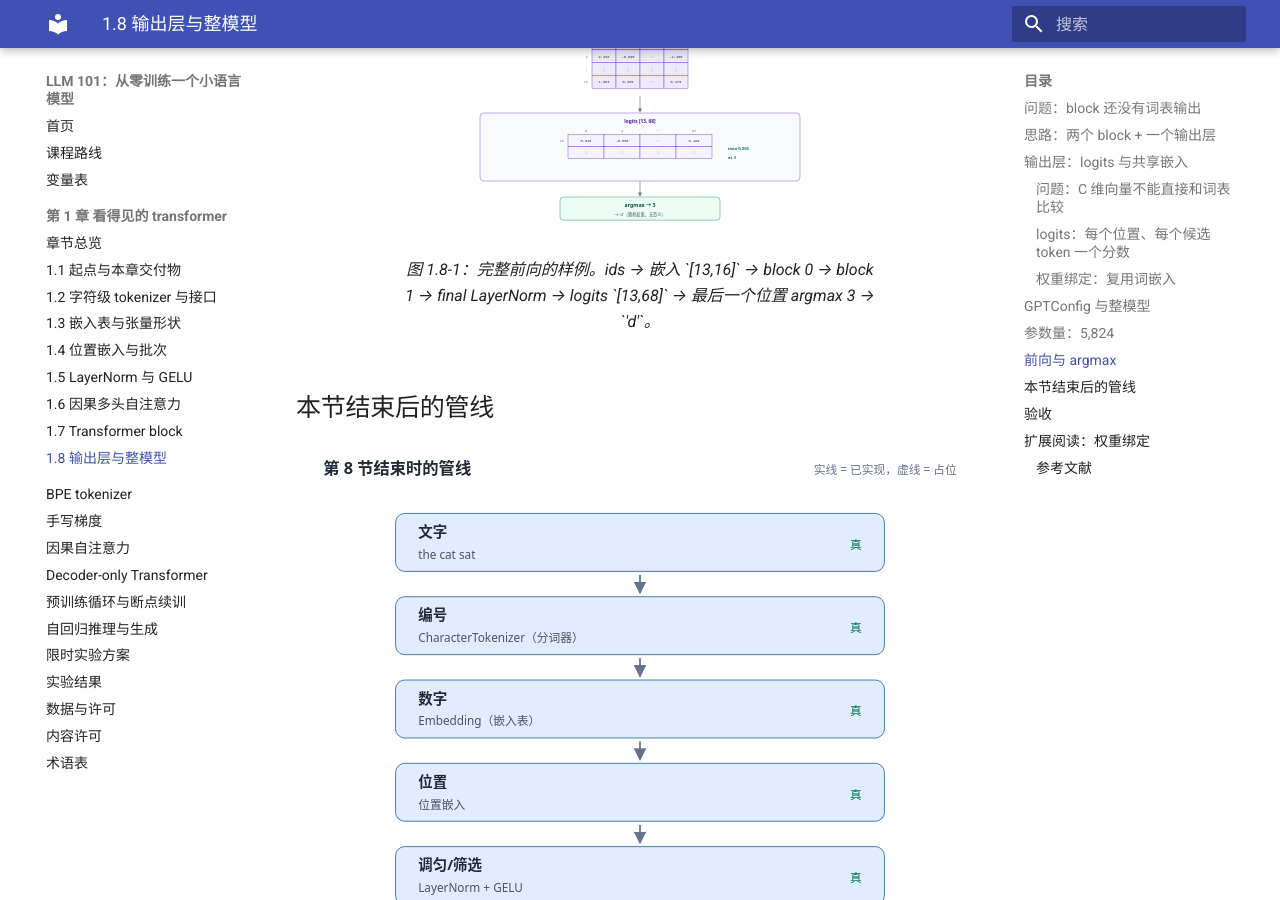
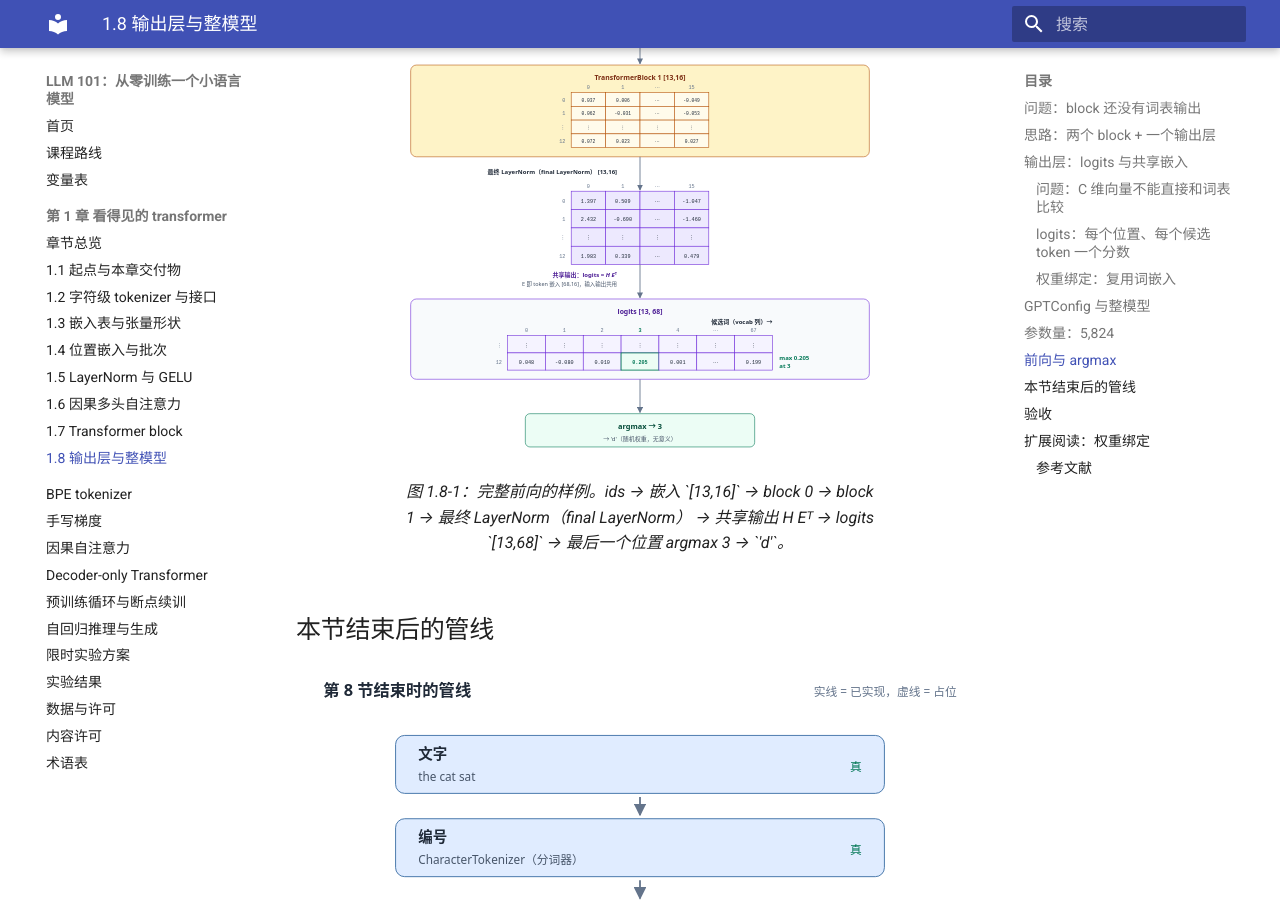
Before and after one commit to tigersoldier/llm-101, an MkDocs documentation site: the page built from docs/course/ch01/1.8.md, in a window 1280 px wide and 900 px high, scrolled down 6014 px. Built offline with MkDocs 1.6.1 and Material for MkDocs 9.7.7, drawn with Linux system fonts in a browser that asks for light colours.

Commit message:
Fix 1.8 model pipeline figure spacing, labels, and argmax

```diff
--- a/docs/course/ch01/1.8.md
+++ b/docs/course/ch01/1.8.md
@@ -213,8 +213,8 @@ character       'd'
 这里的 `scores` 是最后一个位置的 68 个 logits；`max 0.205 at 3` 表示编号 3 的分数最高，`answer 3`，解码成字符 `'d'`。权重仍然是随机初始化的，这个答案没有语义；有意义的是形状、参数量和从 logits 到字符的过程。
 
 <figure>
-<img src="../../../assets/ch01/19-model-pipeline.svg?v=3" alt="1.8 整模型管线：嵌入、两个 block、共享输出、argmax" loading="lazy">
-<figcaption>图 1.8-1：完整前向的样例。ids → 嵌入 `[13,16]` → block 0 → block 1 → final LayerNorm → logits `[13,68]` → 最后一个位置 argmax 3 → `'d'`。</figcaption>
+<img src="../../../assets/ch01/19-model-pipeline.svg?v=4" alt="1.8 整模型管线：嵌入、两个 block、共享输出、argmax" loading="lazy">
+<figcaption>图 1.8-1：完整前向的样例。ids → 嵌入 `[13,16]` → block 0 → block 1 → 最终 LayerNorm（final LayerNorm） → 共享输出 H Eᵀ → logits `[13,68]` → 最后一个位置 argmax 3 → `'d'`。</figcaption>
 </figure>
 
 ## 本节结束后的管线
```
Also changed, not shown: docs/assets/ch01/19-model-pipeline.svg.
